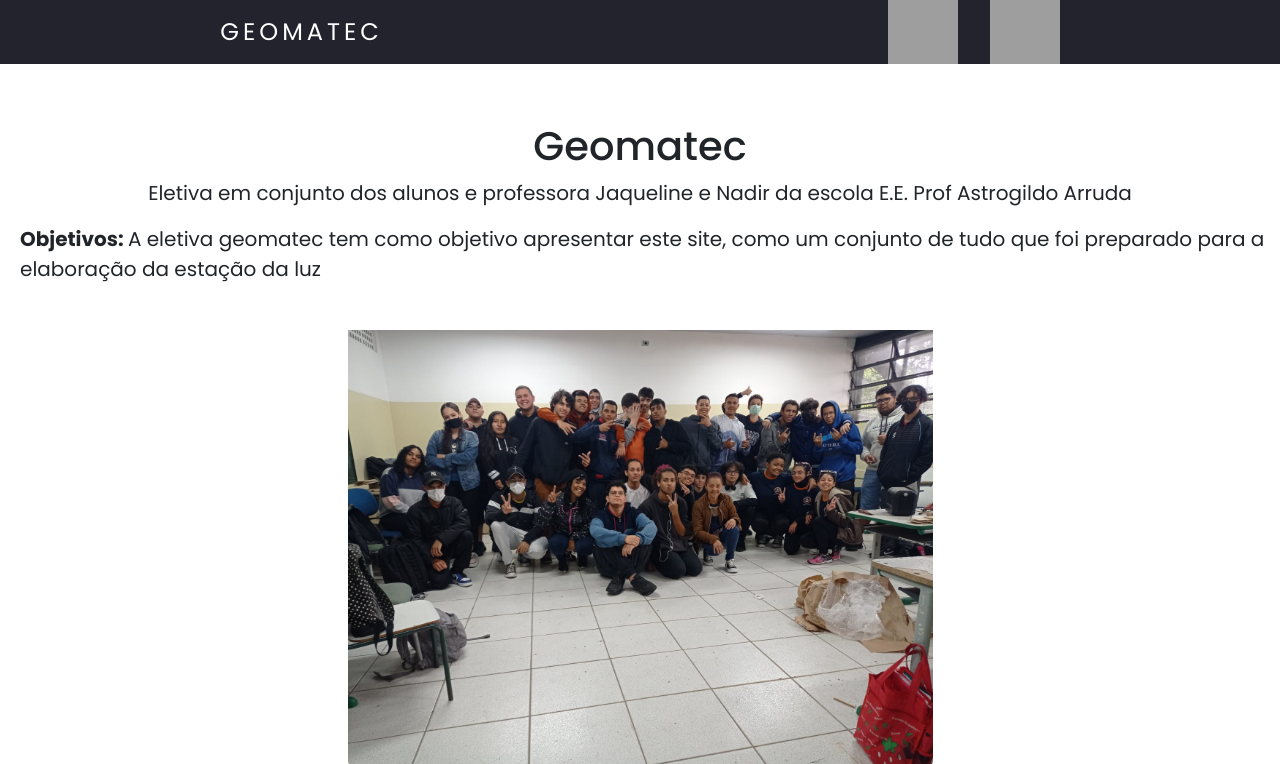
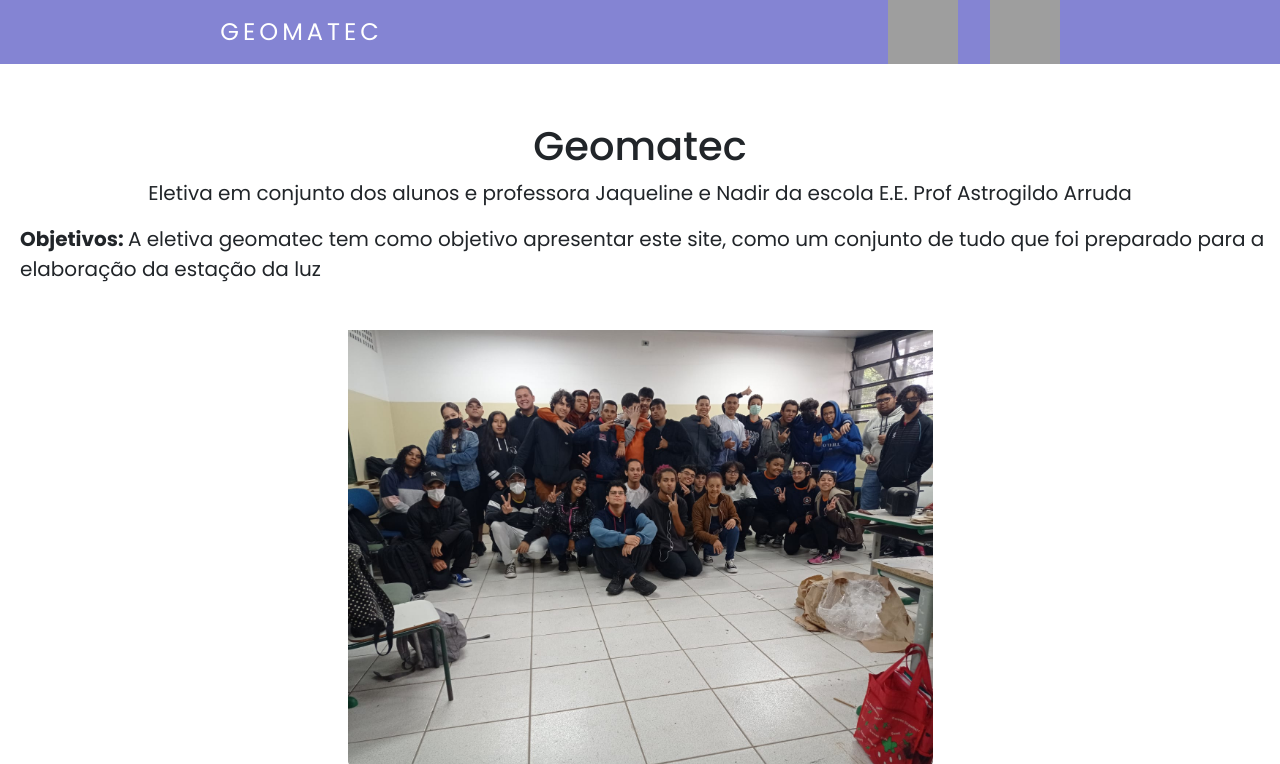
Before and after one commit to Anag0es/Geomatec, a PHP site: page / in a window 1280 px wide. Shown: the top 764 px of the page. Run offline with PHP 8.4, Linux system fonts and the light colour scheme; some libraries are stand-ins or nearby versions; grey boxes are pictures that could not be loaded.

Commit message:
Config: background navbar

```diff
--- a/index.css
+++ b/index.css
@@ -27,7 +27,7 @@ nav{
     justify-content: space-around;
     align-items: center;
     font-family: 'Poppins', sans-serif;
-    background: #23232e;
+    background: #8484d3;
     height: 8vh;
 }
 
```
